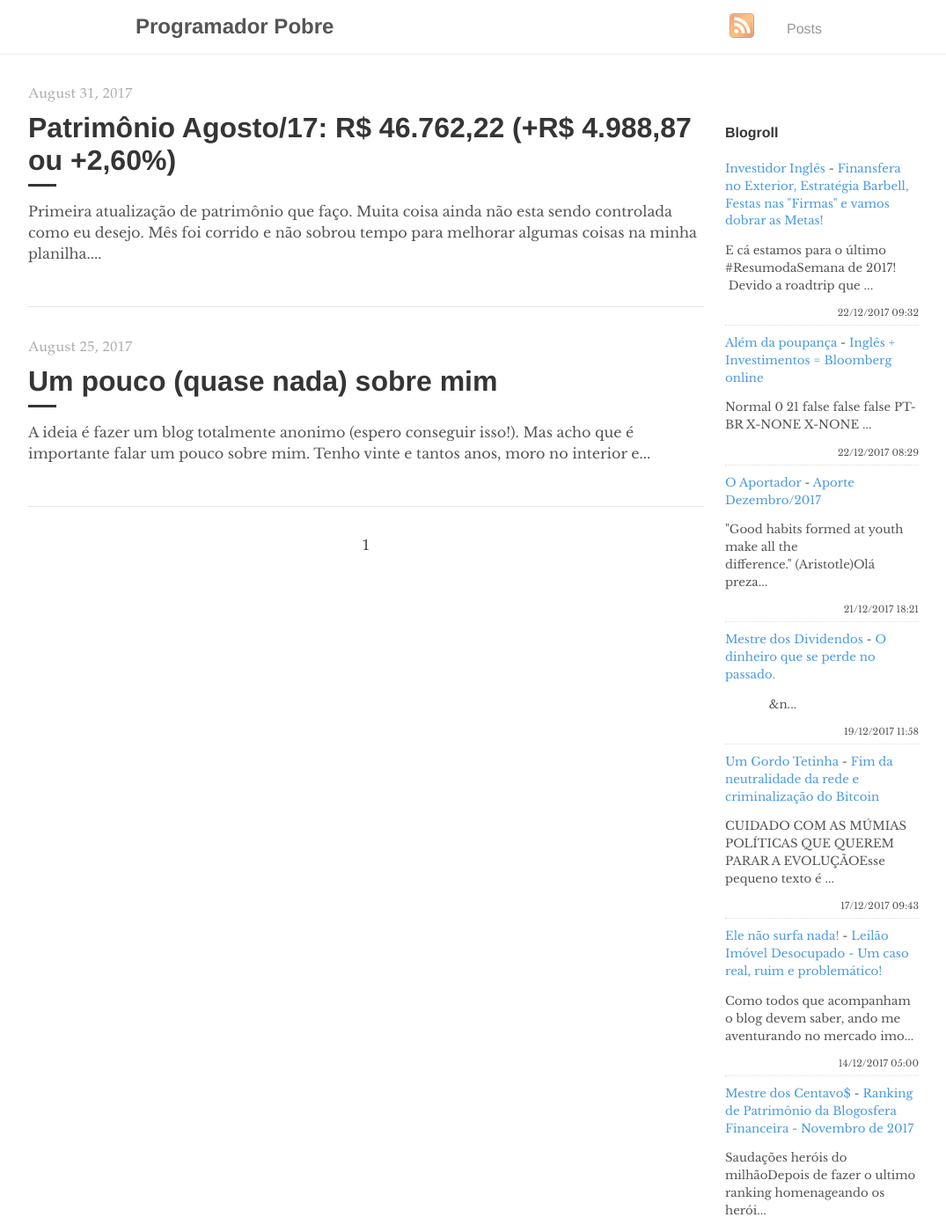
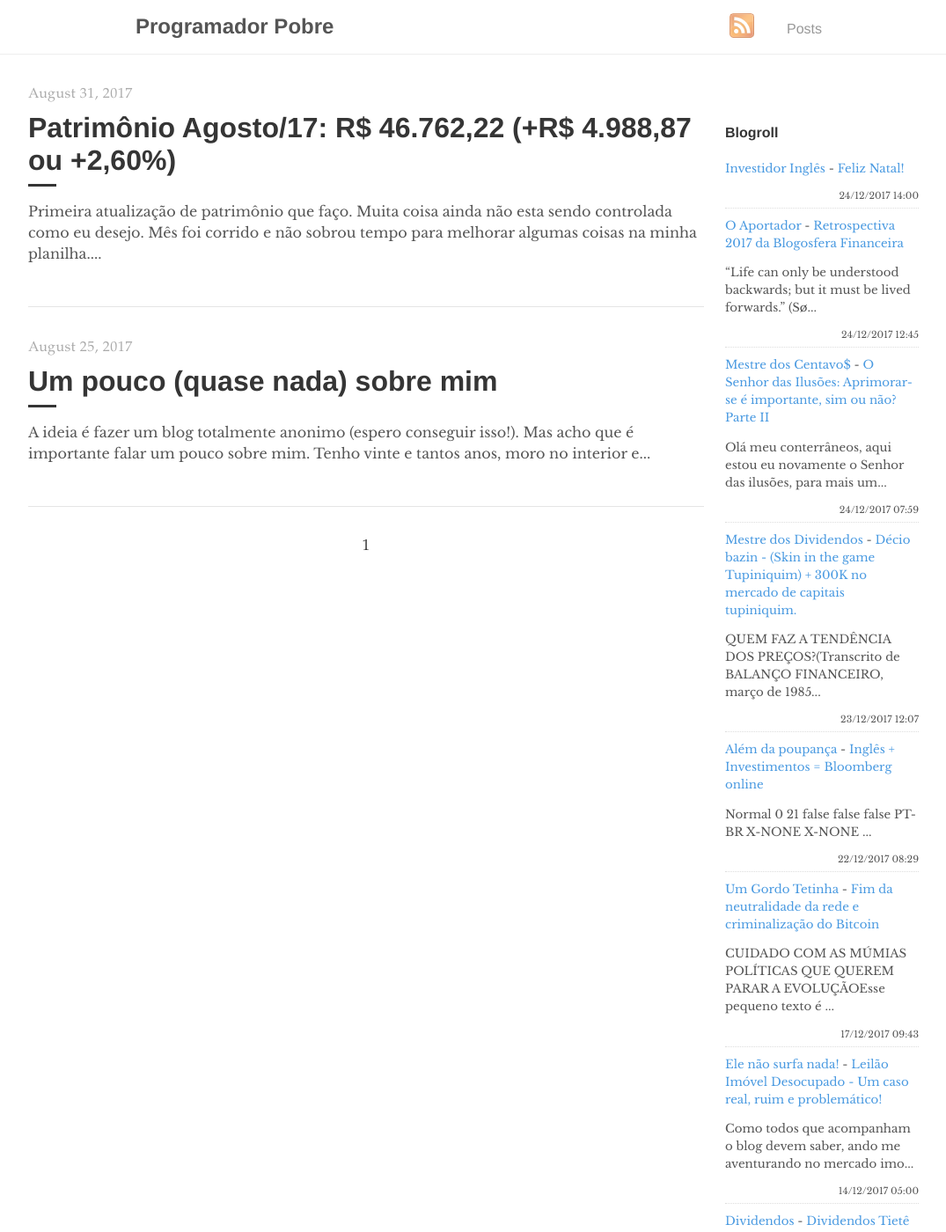
Before and after one commit to programadorpobre/programadorpobre.github.io, a Jekyll site: the page built from index.html, in a window 1280 px wide and 1400 px high. Shown: the whole window at 88% size, without its empty margins (96-1171 px from the left). Built offline with Jekyll 4.4.1, drawn with Linux system fonts in a browser that asks for light colours; the list of posts is cut into pages by our own code; comment, search, counter and statistics services are not loaded.

Commit message:
[ci skip] travis #141

```diff
--- a/_includes/feed-entries.html
+++ b/_includes/feed-entries.html
@@ -1,22 +1,27 @@
 <div class="feed-entry">
-    <a class="feed-entry-site-name" href="http://www.investidoringles.com/">Investidor Inglês</a> - <a class="feed-entry-title" href="http://www.investidoringles.com/2017/12/resumo-da-semana-blog-investidor-ingles.html">Finansfera no Exterior, Estratégia Barbell, Festas nas "Firmas" e vamos dobrar as Metas!</a>
-    <p class="feed-entry-summary">E cá estamos para o último #ResumodaSemana de 2017! &nbsp;Devido a roadtrip que ...</p>
-    <time datetime="2017-12-22T09:32:00.003-02:00">22/12/2017 09:32</time>
+    <a class="feed-entry-site-name" href="http://www.investidoringles.com/">Investidor Inglês</a> - <a class="feed-entry-title" href="http://www.investidoringles.com/2017/12/feliz-natal-a-todos.html">Feliz Natal!</a>
+    <p class="feed-entry-summary"></p>
+    <time datetime="2017-12-24T14:00:00.000-02:00">24/12/2017 14:00</time>
+</div>
+<div class="feed-entry">
+    <a class="feed-entry-site-name" href="http://oaportadorfinanceiro.blogspot.com/">O Aportador</a> - <a class="feed-entry-title" href="http://oaportadorfinanceiro.blogspot.com/2017/12/retrospectiva-2017-da-blogosfera.html">Retrospectiva 2017 da Blogosfera Financeira</a>
+    <p class="feed-entry-summary">“Life can only be understood backwards; but it must be lived forwards.”&nbsp;(Sø...</p>
+    <time datetime="2017-12-24T12:45:00.001-02:00">24/12/2017 12:45</time>
+</div>
+<div class="feed-entry">
+    <a class="feed-entry-site-name" href="http://mestredoscentavos.blogspot.com/">Mestre dos Centavo$</a> - <a class="feed-entry-title" href="http://mestredoscentavos.blogspot.com/2017/12/o-senhor-das-ilusoes-aprimorar-se-e.html">O Senhor das Ilusões: Aprimorar-se é importante, sim ou não? Parte II</a>
+    <p class="feed-entry-summary">Olá meu conterrâneos, aqui estou eu novamente o Senhor das ilusões, para mais um...</p>
+    <time datetime="2017-12-24T07:59:00.001-08:00">24/12/2017 07:59</time>
+</div>
+<div class="feed-entry">
+    <a class="feed-entry-site-name" href="http://mestredosdividendos.blogspot.com/">Mestre dos Dividendos</a> - <a class="feed-entry-title" href="http://mestredosdividendos.blogspot.com/2017/12/decio-bazin-skin-in-game-tupiniquim-300.html">Décio bazin - (Skin in the game Tupiniquim) + 300K no mercado de capitais tupiniquim.</a>
+    <p class="feed-entry-summary">QUEM FAZ A TENDÊNCIA DOS PREÇOS?(Transcrito de BALANÇO FINANCEIRO, março de 1985...</p>
+    <time datetime="2017-12-23T12:07:00.000-08:00">23/12/2017 12:07</time>
 </div>
 <div class="feed-entry">
     <a class="feed-entry-site-name" href="http://alemdapoupanca.blogspot.com/">Além da poupança</a> - <a class="feed-entry-title" href="http://alemdapoupanca.blogspot.com/2017/12/ingles-investimentos-bloomberg-online.html">Inglês + Investimentos = Bloomberg online</a>
     <p class="feed-entry-summary">         Normal  0      21      false  false  false    PT-BR  X-NONE  X-NONE    ...</p>
     <time datetime="2017-12-22T08:29:00.001-02:00">22/12/2017 08:29</time>
-</div>
-<div class="feed-entry">
-    <a class="feed-entry-site-name" href="http://oaportadorfinanceiro.blogspot.com/">O Aportador</a> - <a class="feed-entry-title" href="http://oaportadorfinanceiro.blogspot.com/2017/12/aporte-dezembro2017.html">Aporte Dezembro/2017</a>
-    <p class="feed-entry-summary">"Good habits formed at youth make all the difference."&nbsp;(Aristotle)Olá preza...</p>
-    <time datetime="2017-12-21T18:21:00.002-02:00">21/12/2017 18:21</time>
-</div>
-<div class="feed-entry">
-    <a class="feed-entry-site-name" href="http://mestredosdividendos.blogspot.com/">Mestre dos Dividendos</a> - <a class="feed-entry-title" href="http://mestredosdividendos.blogspot.com/2017/12/o-dinheiro-que-se-perde-no-passado.html">O dinheiro que se perde no passado.</a>
-    <p class="feed-entry-summary">&nbsp;&nbsp;&nbsp;&nbsp;&nbsp;&nbsp;&nbsp;&nbsp;&nbsp;&nbsp;&nbsp;&nbsp;&nbsp;&n...</p>
-    <time datetime="2017-12-19T11:58:00.001-08:00">19/12/2017 11:58</time>
 </div>
 <div class="feed-entry">
     <a class="feed-entry-site-name" href="http://gordotetinha.blogspot.com/">Um Gordo Tetinha</a> - <a class="feed-entry-title" href="http://gordotetinha.blogspot.com/2017/12/fim-da-neutralidade-da-rede-e.html">Fim da neutralidade da rede e criminalização do Bitcoin</a>
@@ -29,11 +34,6 @@
     <time datetime="2017-12-14T05:00:00.000-02:00">14/12/2017 05:00</time>
 </div>
 <div class="feed-entry">
-    <a class="feed-entry-site-name" href="http://mestredoscentavos.blogspot.com/">Mestre dos Centavo$</a> - <a class="feed-entry-title" href="http://mestredoscentavos.blogspot.com/2017/12/saudacoes-herois-do-milhao-depois-de.html">Ranking de Patrimônio da Blogosfera Financeira - Novembro de 2017</a>
-    <p class="feed-entry-summary">Saudações heróis do milhãoDepois de fazer o ultimo ranking homenageando os herói...</p>
-    <time datetime="2017-12-12T04:18:00.000-08:00">12/12/2017 04:18</time>
-</div>
-<div class="feed-entry">
     <a class="feed-entry-site-name" href="http://bonsdividendos.blogspot.com/">Dividendos</a> - <a class="feed-entry-title" href="http://bonsdividendos.blogspot.com/2017/12/dividendos-tiete-iii.html">Dividendos Tietê III</a>
     <p class="feed-entry-summary">Bom dia Pessoal,Recebi mais um comunicado que sempre gosto de compartilhar com v...</p>
     <time datetime="2017-12-12T02:15:00.001-08:00">12/12/2017 02:15</time>
```
